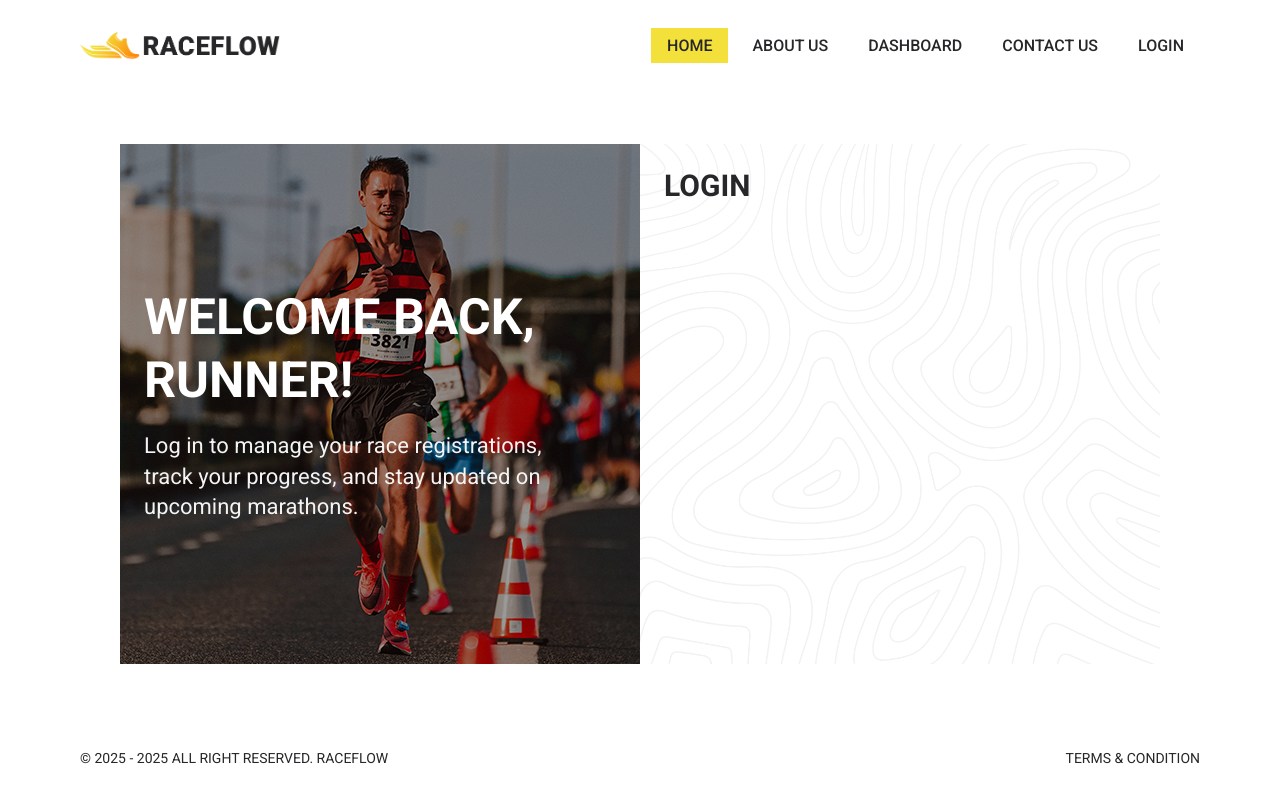
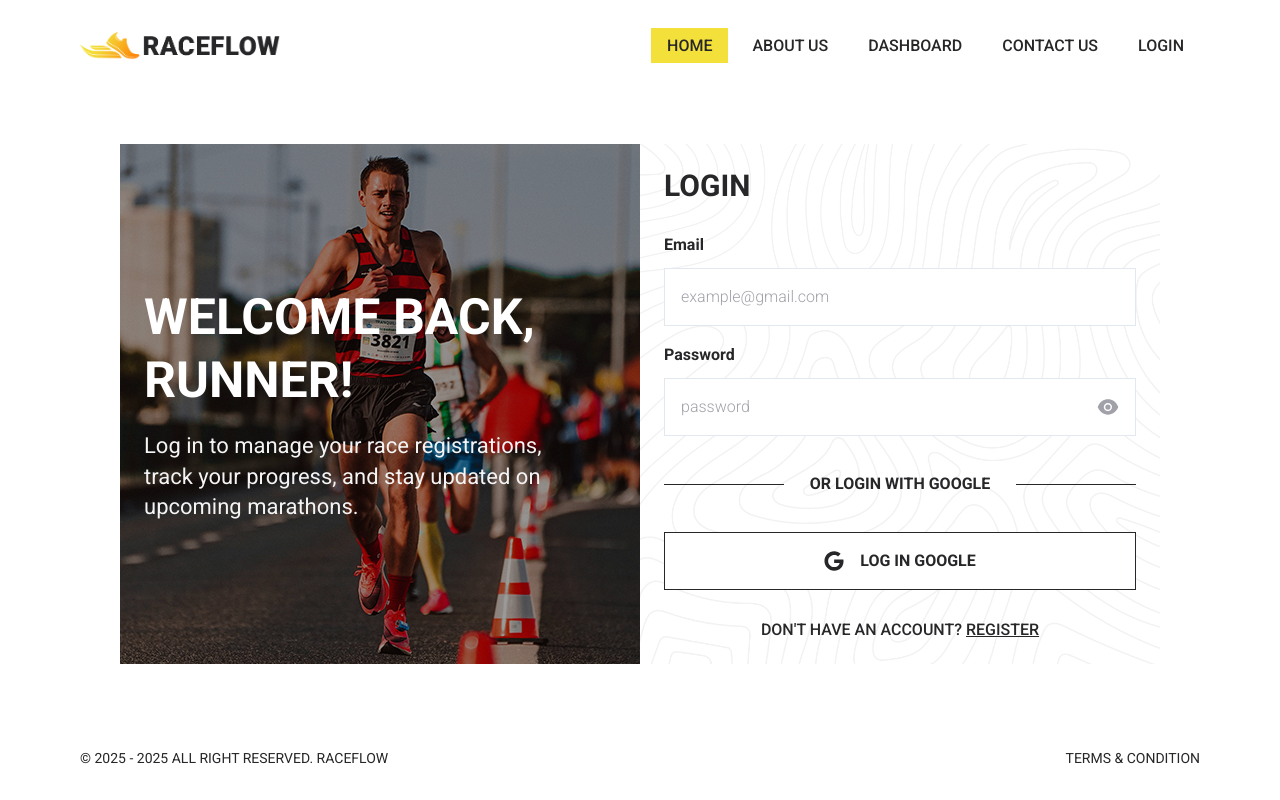
Before and after one commit to devrakibulrahman/raceflow-client-side, a React (Vite) app: page /auth/login in a window 1280 px wide. Built offline with nearby package versions, Linux system fonts and the light colour scheme.

Commit message:
login form design done without function done on 01/03/2025 at 08:24 pm

```diff
--- a/src/components/LoginForm.jsx
+++ b/src/components/LoginForm.jsx
@@ -5,7 +5,45 @@ import { Link } from "react-router-dom";
 const LoginForm = () => {
     return (
         <>
-
+            <form className="w-full">
+                <div className="w-full grid grid-cols-1 gap-4">
+                    <div className="w-full">
+                        <div className="w-full mb-3">
+                            <label className="font-roboto text-base text-head-charleston-green font-bold leading-snug">Email</label>
+                        </div>
+                        <div className="w-full">
+                            <input type="text" placeholder="example@gmail.com" name="email" autoComplete="off" className="w-full p-4 font-roboto font-normal text-base text-head-charleston-green bg-white border border-slate-200 transition ease-linear duration-200 hover:border-head-charleston-green focus:outline-none placeholder:text-[#A1A1AA] placeholder:font-light"/>
+                        </div>
+                    </div>
+                    <div className="w-full">
+                        <div className="w-full mb-3">
+                            <label className="font-roboto text-base text-head-charleston-green font-bold leading-snug">Password</label>
+                        </div>
+                        <div className="w-full relative">
+                            <input type="text" placeholder="password" name="password" autoComplete="off" className="w-full p-4 font-roboto font-normal text-base text-head-charleston-green bg-white border border-slate-200 transition ease-linear duration-200 hover:border-head-charleston-green focus:outline-none placeholder:text-[#A1A1AA] placeholder:font-light"/>
+                            <button className="w-auto absolute top-1/2 right-4 transform -translate-y-1/2 cursor-pointer">
+                                <AiFillEye className="text-2xl text-[#A1A1AA]"></AiFillEye>
+                            </button>
+                        </div>
+                    </div>
+                    <div className="w-full pt-5">
+                        <div className="w-full flex items-center justify-between">
+                            <div className="w-[120px] border-b border-head-charleston-green"></div>
+                            <p className="font-roboto text-base text-head-charleston-green font-bold uppercase">Or Login With Google</p>
+                            <div className="w-[120px] border-b border-head-charleston-green"></div>
+                        </div>
+                        <div className="w-full mt-9">
+                            <button className="w-full p-4 border border-head-charleston-green bg-white flex items-center justify-center gap-4">
+                                <FaGoogle className="text-xl text-head-charleston-green"></FaGoogle>
+                                <span className="font-roboto text-base text-head-charleston-green font-bold uppercase">Log in Google</span>
+                            </button>
+                        </div>
+                        <div className="w-full text-center mt-7">
+                            <p className="font-roboto text-base text-head-charleston-green uppercase font-medium">Don&apos;t have an Account? <Link className="underline">Register</Link></p>
+                        </div>
+                    </div>
+                </div>
+            </form>
         </>
     );
 };
```
